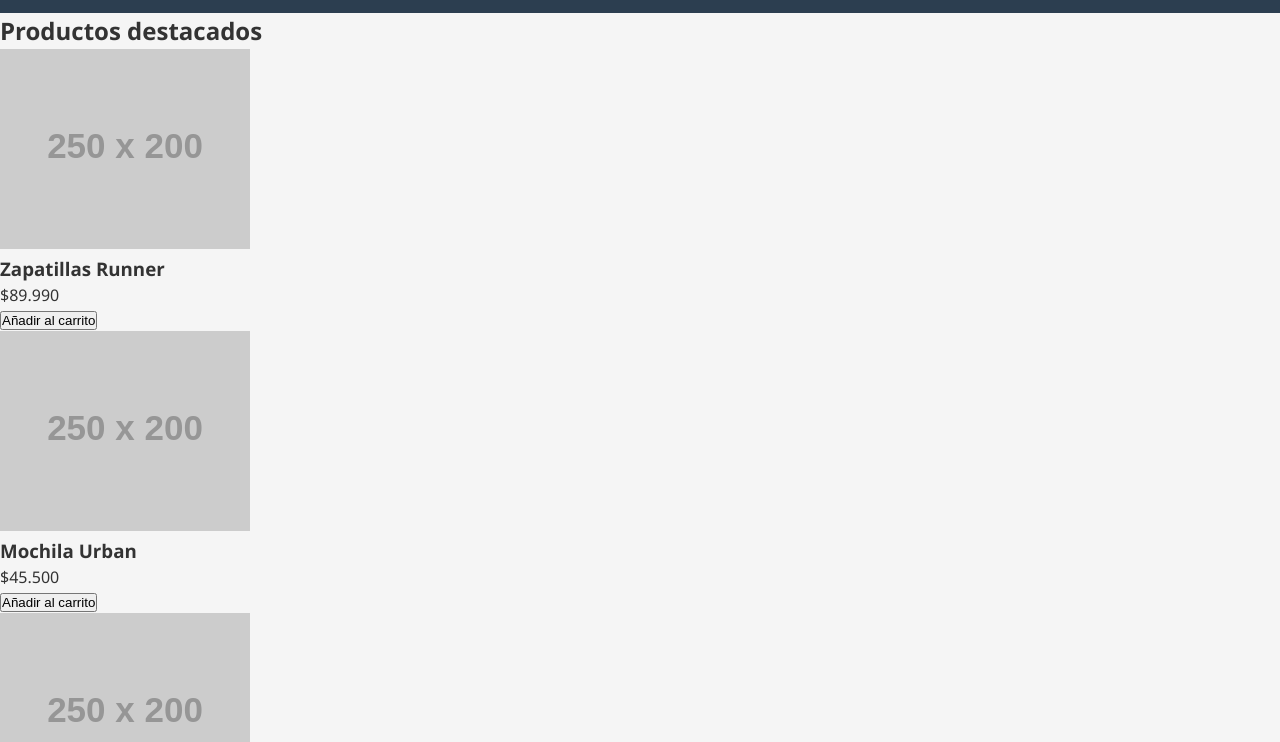
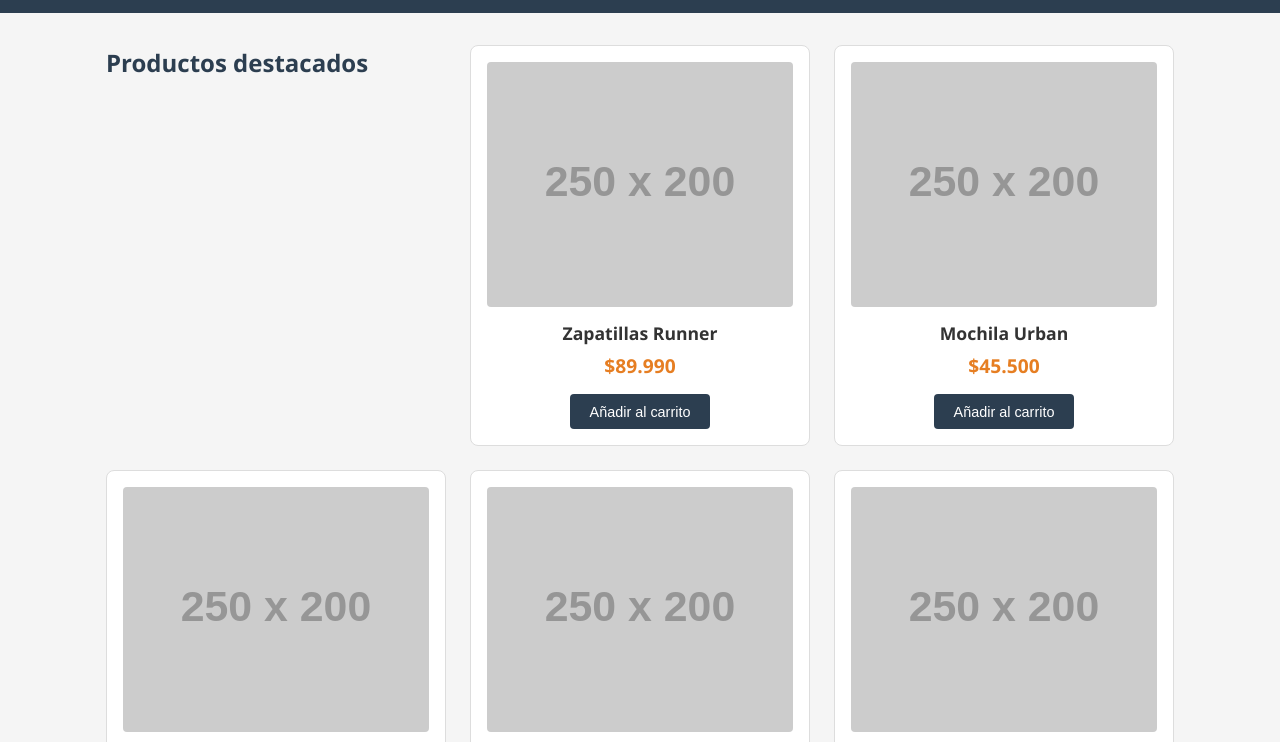
Before and after one commit to davidmalaver98/ejercicio-maquetado, a plain HTML site: page pagina/index.html in a window 1280 px wide. Shown: the part 55-797 px from the top of the page. Drawn offline with Linux system fonts and the light colour scheme; placeholder pictures from the web are drawn by us.

Commit message:
estilos completados

```diff
--- a/pagina/estilos.css
+++ b/pagina/estilos.css
@@ -53,3 +53,90 @@ footer {
   padding: 1.5rem;
   margin-top: 2rem;
 }
+.productos {
+  max-width: 1100px;
+  margin: 2rem auto;
+  padding: 0 1rem;
+}
+
+.productos h2 {
+  margin-bottom: 1.5rem;
+  color: var(--color-primario);
+}
+.productos {
+  display: grid;
+  grid-template-columns: repeat(3, 1fr);
+  gap: 1.5rem;
+}
+.producto {
+  background-color: var(--color-blanco);
+  border: 1px solid #ddd;
+  border-radius: 8px;
+  padding: 1rem;
+  text-align: center;
+  display: flex;
+  flex-direction: column;
+  align-items: center;
+  transition: transform 0.2s ease;
+}
+
+.producto:hover {
+  transform: translateY(-4px);
+  box-shadow: 0 4px 10px rgba(0,0,0,0.1);
+}
+
+.producto img {
+  width: 100%;
+  border-radius: 4px;
+  margin-bottom: 0.8rem;
+}
+
+.producto h3 {
+  font-size: 1.1rem;
+  margin-bottom: 0.4rem;
+}
+
+.producto .precio {
+  color: var(--color-acento);
+  font-weight: bold;
+  font-size: 1.2rem;
+  margin-bottom: 0.8rem;
+}
+
+.producto button {
+  background-color: var(--color-primario);
+  color: var(--color-blanco);
+  border: none;
+  padding: 0.6rem 1.2rem;
+  border-radius: 4px;
+  cursor: pointer;
+  font-size: 0.9rem;
+}
+
+.producto button:hover {
+  background-color: var(--color-acento);
+}
+/*  TABLET: 2 columnas  */
+@media (max-width: 900px) {
+  .productos {
+    grid-template-columns: repeat(2, 1fr);
+  }
+}
+
+/*  MÓVIL: 1 columna  */
+@media (max-width: 600px) {
+  .productos {
+    grid-template-columns: 1fr;
+  }
+
+  header {
+    flex-direction: column;
+    align-items: flex-start;
+    gap: 1rem;
+  }
+
+  nav ul {
+    flex-direction: column;
+    gap: 0.5rem;
+  }
+}
```
